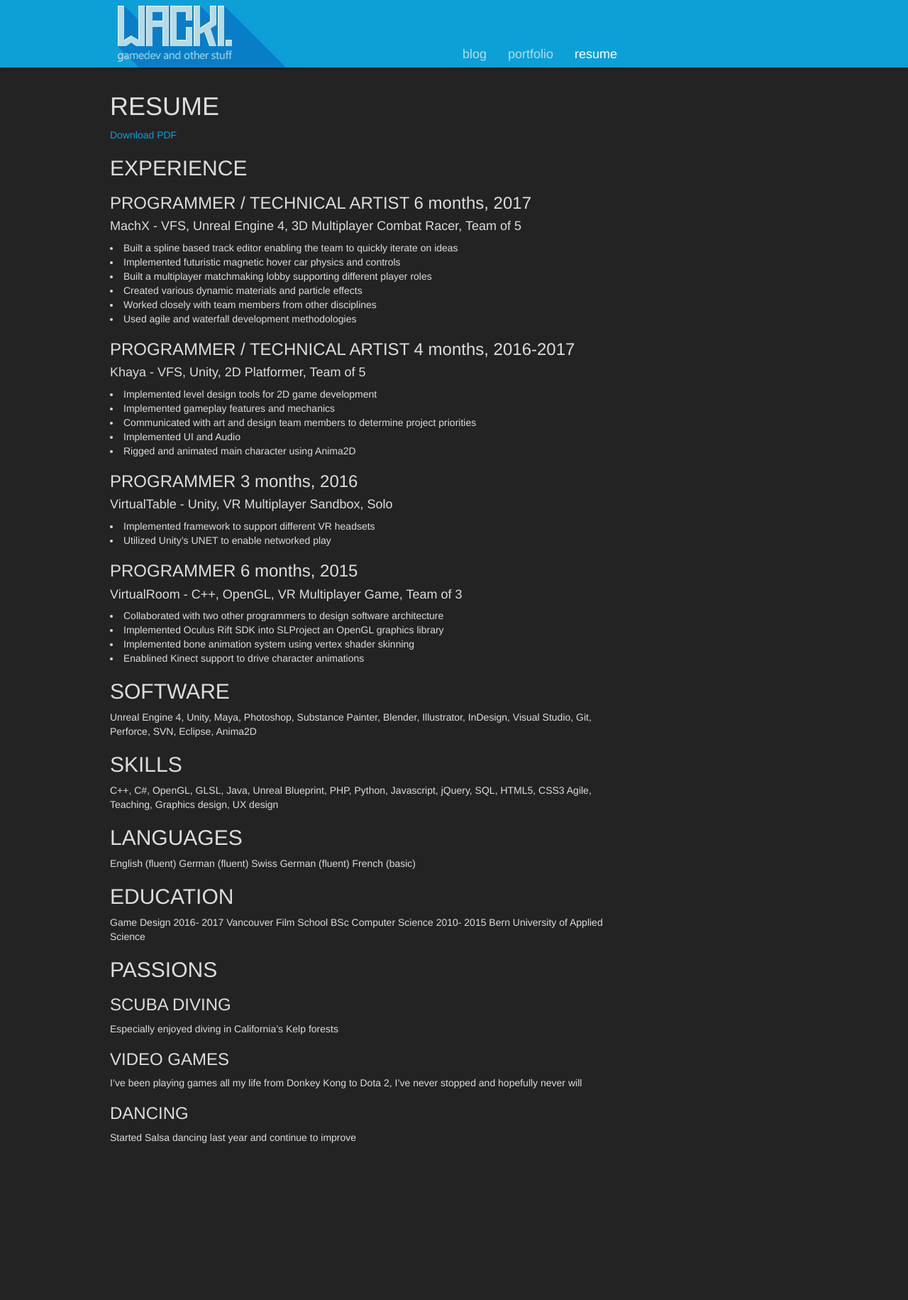
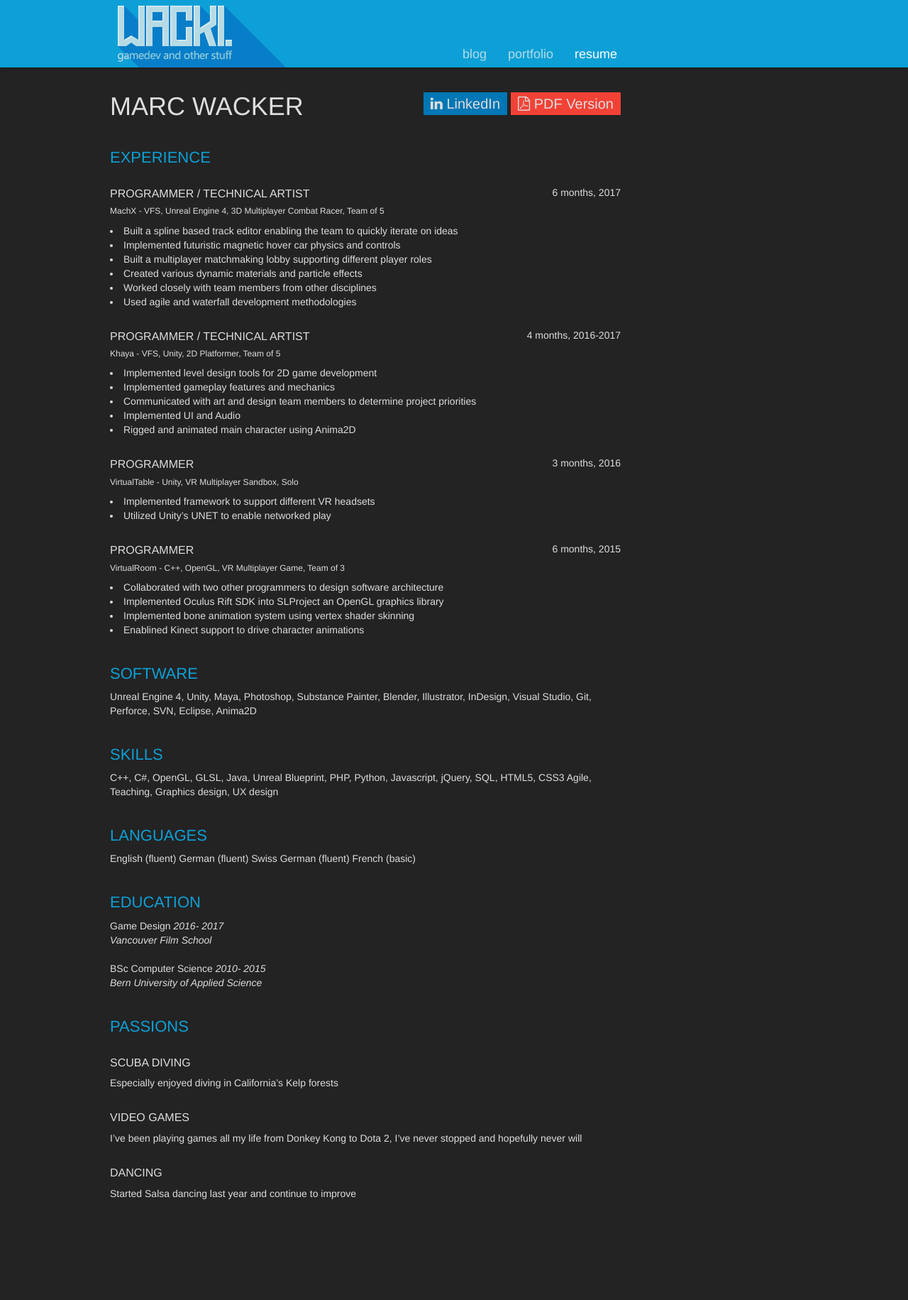
Before and after one commit to wacki/wacki.github.io, a Jekyll site: the page built from resume.html, in a window 1280 px wide. Shown: the whole page at 71% size. Built offline with Jekyll 4.4.1, drawn with Linux system fonts in a browser that asks for light colours; nearby versions of some CDN libraries; before the commit the page ends 1612 px from its top, so only the background shows below that.

Commit message:
updated resume page

```diff
--- a/_sass/_layout.scss
+++ b/_sass/_layout.scss
@@ -169,11 +169,12 @@ hr {
 
 .project-grid-cell .project-preview-image {
     width: 100%;
-    height: 150px;
+    height: 172px;
     background-size: auto 100%;
     background-repeat: no-repeat;
     opacity: 0.9;
     background-position-x: 50%;
+    margin-top: 37px;
 }
 
 .project-grid-cell:hover .project-preview-image {
@@ -194,7 +195,7 @@ hr {
 
 .project-grid-cell .project-title {
 	position: absolute;
-	top: 0px;
+	top: -37px;
 	background: rgba(66, 66, 66, 0.75);
 	padding: 5px;
 	width: 100%;
@@ -450,3 +451,64 @@ div.series-nav ul li:hover a {
         width: $content-width-large;
     }
 }
+
+
+
+.resume a.top-links {
+	font-size: 20px;
+	color: #ddd;
+    vertical-align: middle;
+    background-color: #fff;
+    padding: 5px 10px;
+    margin-left: 5px;
+    float:right;
+}
+
+.resume a.top-links:hover {
+    background-color: #ddd;
+    text-decoration: none;
+}
+
+
+
+.resume a.top-links.pdf {
+	background-color: #f24236;
+}
+.resume a.top-links.pdf:hover {
+	background-color: #ff0000;
+}
+
+.resume a.top-links.linkedin {
+	background-color: #0077b5;
+}
+.resume a.top-links.linkedin:hover {
+	background-color: #2d9cd6;
+}
+
+.resume h2 {
+	color: #0ca0d7;
+	margin-top: 40px;
+	font-size: 22px;
+}
+
+.resume h3 {
+	font-size: 16px;
+	margin-top: 30px;
+}
+
+.resume h3 > span.project-date {
+	font-size: 14px;
+	float: right;
+}
+
+.resume h4 {
+	font-size: 12px;
+}
+
+.carousel {
+	margin-bottom: 10px;
+}
+
+.resume {
+	margin-bottom: 140px;
+}
--- a/resume.html
+++ b/resume.html
@@ -10,9 +10,22 @@ permalink: /resume/
 <div class="resume">
 
 
-<h1>RESUME</h1>
 
-<a href="http://bit.ly/2vUUXFz">Download PDF</a>
+
+<h1>MARC WACKER<span>
+
+<a href="http://bit.ly/2vUUXFz" class="top-links pdf">
+	<i class="fa fa-file-pdf-o"></i> PDF Version
+</a>
+{% if site.author.linkedin %}
+<a href="https://linkedin.com/in/{{ site.author.linkedin }}" class="top-links linkedin">
+	<i class="fa fa-linkedin"></i> LinkedIn
+</a>
+{% endif %}
+
+</span>
+</h1>
+
 <h2>EXPERIENCE</h2>
 <h3>PROGRAMMER / TECHNICAL ARTIST <span class="project-date">6 months, 2017</span></h3>
 
@@ -59,10 +72,10 @@ Swiss German (fluent)
 French (basic)
 
 <h2>EDUCATION</h2>
-Game Design 2016- 2017
-Vancouver Film School
-BSc Computer Science 2010- 2015
-Bern University of Applied Science
+Game Design <i>2016- 2017</i></br>
+<i>Vancouver Film School</i></br></br>
+BSc Computer Science <i>2010- 2015</i></br>
+<i>Bern University of Applied Science</i>
 
 <h2>PASSIONS</h2>
 <h3>SCUBA DIVING </h3>
```
Also changed, not shown: _portfolio/machx-ue4-coop-racer.md (+1 -1 lines).
